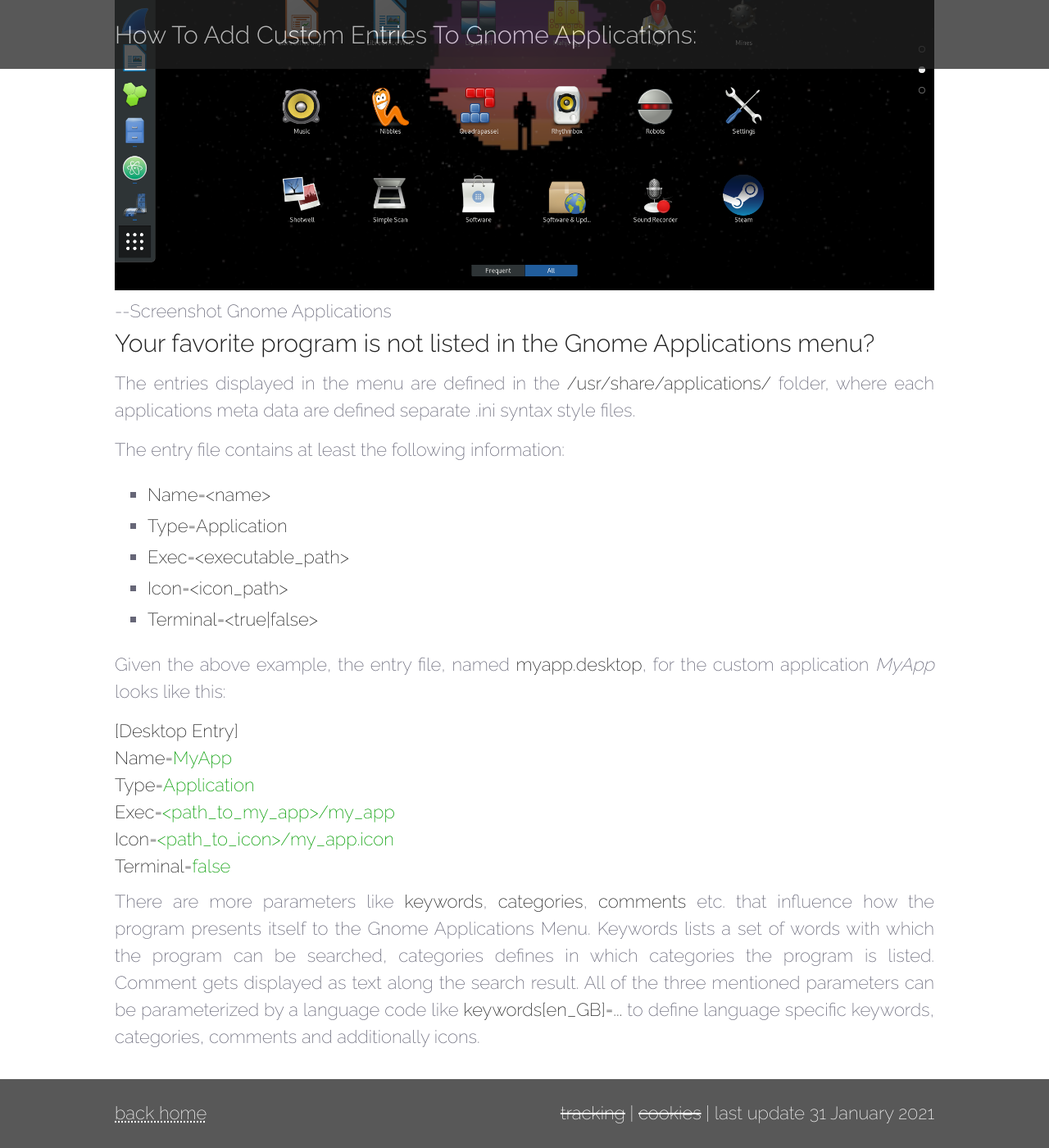
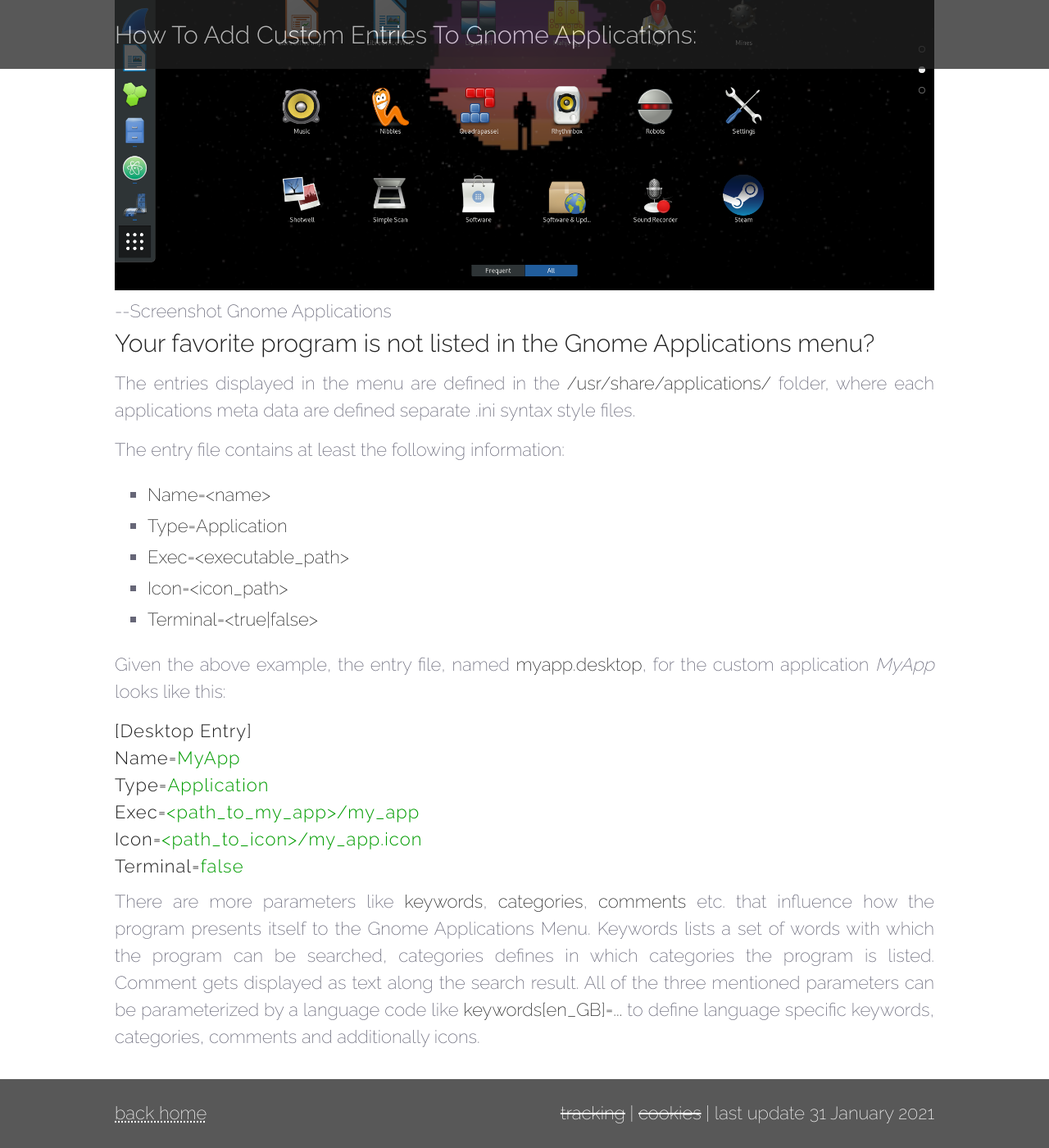
Before and after one commit to ZackDev/zackdev.github.io, a Jekyll site: the page built from _posts/2021-01-30-how-to-add-custom-entries-to-gnome-applications.md, in a window 1280 px wide and 1400 px high, scrolled down 313 px. Shown: the whole window at 82% size. Built offline with Jekyll 4.4.1, drawn with Linux system fonts in a browser that asks for light colours.

Commit message:
adjusted code highlighter

```diff
--- a/_sass/rouge-highlighter.scss
+++ b/_sass/rouge-highlighter.scss
@@ -2,6 +2,8 @@
 .highlight table pre { margin: 0; }
 .highlight, .highlight .w {
   color: #444444;
+  font-weight: 300;
+  letter-spacing: 1px;
 }
 .highlight .cp {
   color: #CC00A3;
```
